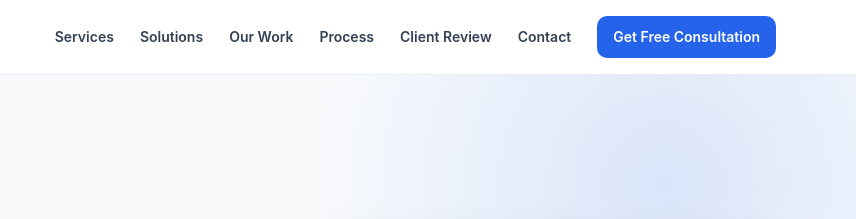
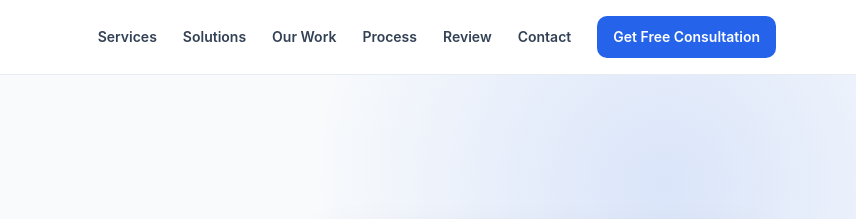
Before and after one commit to rohitwadkile01/panchganga-it-website, a plain HTML site: page index.html in a window 1280 px wide. Shown: the top 219 px of the page, 424-1280 px from the left. Drawn offline with Linux system fonts and the light colour scheme.

Commit message:
Change 'Client Review' link to 'Review'

```diff
--- a/index.html
+++ b/index.html
@@ -730,7 +730,7 @@
         <a href="#who-we-help">Solutions</a>
         <a href="#portfolio">Our Work</a>
         <a href="#process">Process</a>
-        <a href="#process">Client Review</a>
+        <a href="#process">Review</a>
         <a href="#contact">Contact</a>
         <a class="nav-cta" href="https://wa.me/919322321364?text=Hi%20Panchganga%20IT%20Services%2C%20I%20would%20like%20a%20free%20consultation.">Get Free Consultation</a>
       </div>
```
